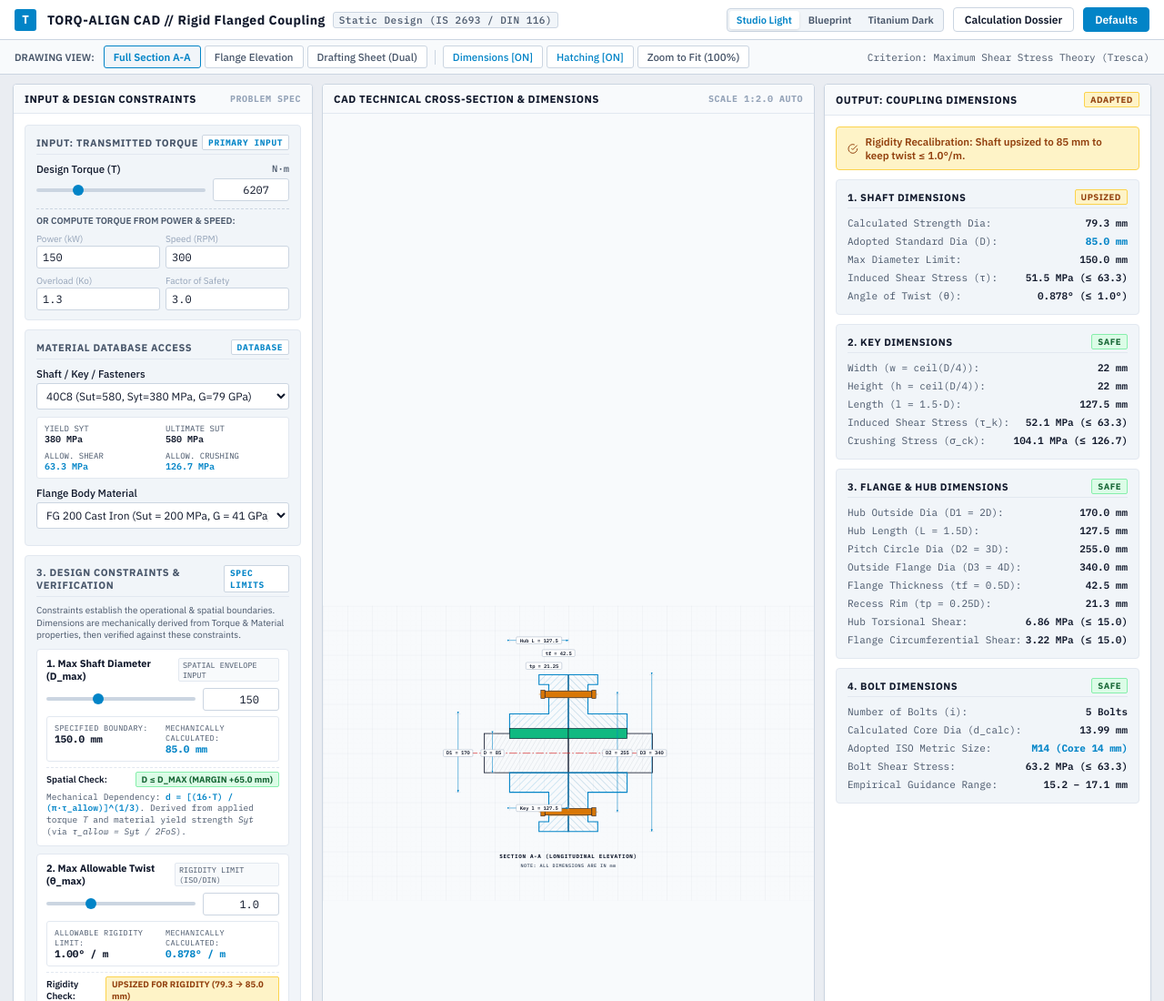
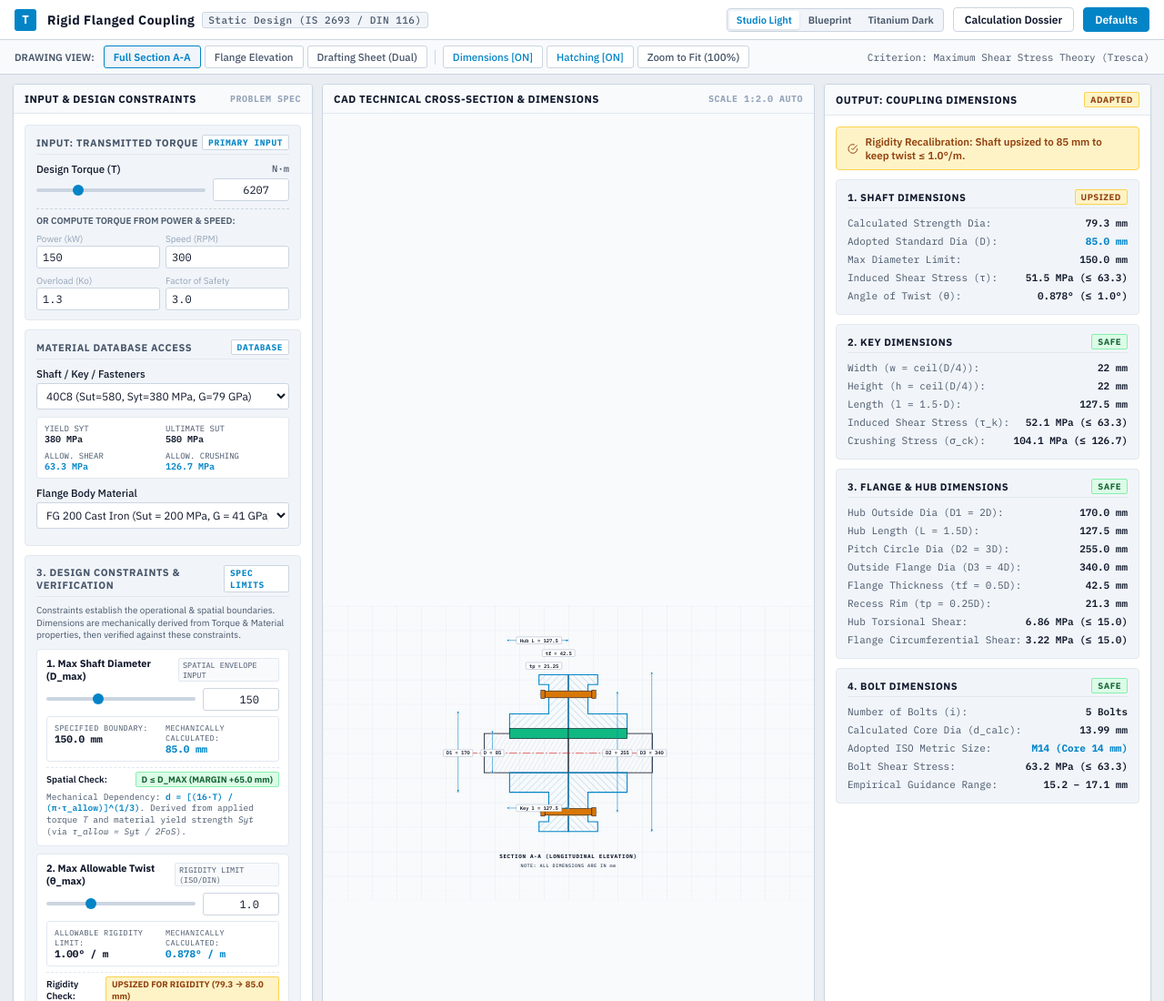
Before and after one commit to aayuuraj/FlangeCoupling, a website built with Vite: page index.html in a window 1280 px wide. Shown: the top 1100 px of the page at 91% size. Built offline with nearby package versions, Linux system fonts and the light colour scheme.

Commit message:
Update index.html

```diff
--- a/index.html
+++ b/index.html
@@ -978,7 +978,7 @@
     <div class="brand-section">
       <div class="brand-icon">T</div>
       <div class="brand-title">
-        TORQ-ALIGN CAD // Rigid Flanged Coupling
+        Rigid Flanged Coupling
         <span class="badge-code">Static Design (IS 2693 / DIN 116)</span>
       </div>
     </div>
@@ -1437,7 +1437,7 @@
   <!-- JAVASCRIPT LOGIC ENGINE -->
   <script>
     /* ==========================================================================
-       TORQ-ALIGN CAD: INDUSTRIAL CALCULATION ENGINE
+       RIGID FLANGED COUPLING: INDUSTRIAL CALCULATION ENGINE
        Input: Torque (T), Materials Database, Constraints (D_max, θ_max)
        Output: All dimensions of Shaft, Key, Bolts, Flange
        ========================================================================== */
```
